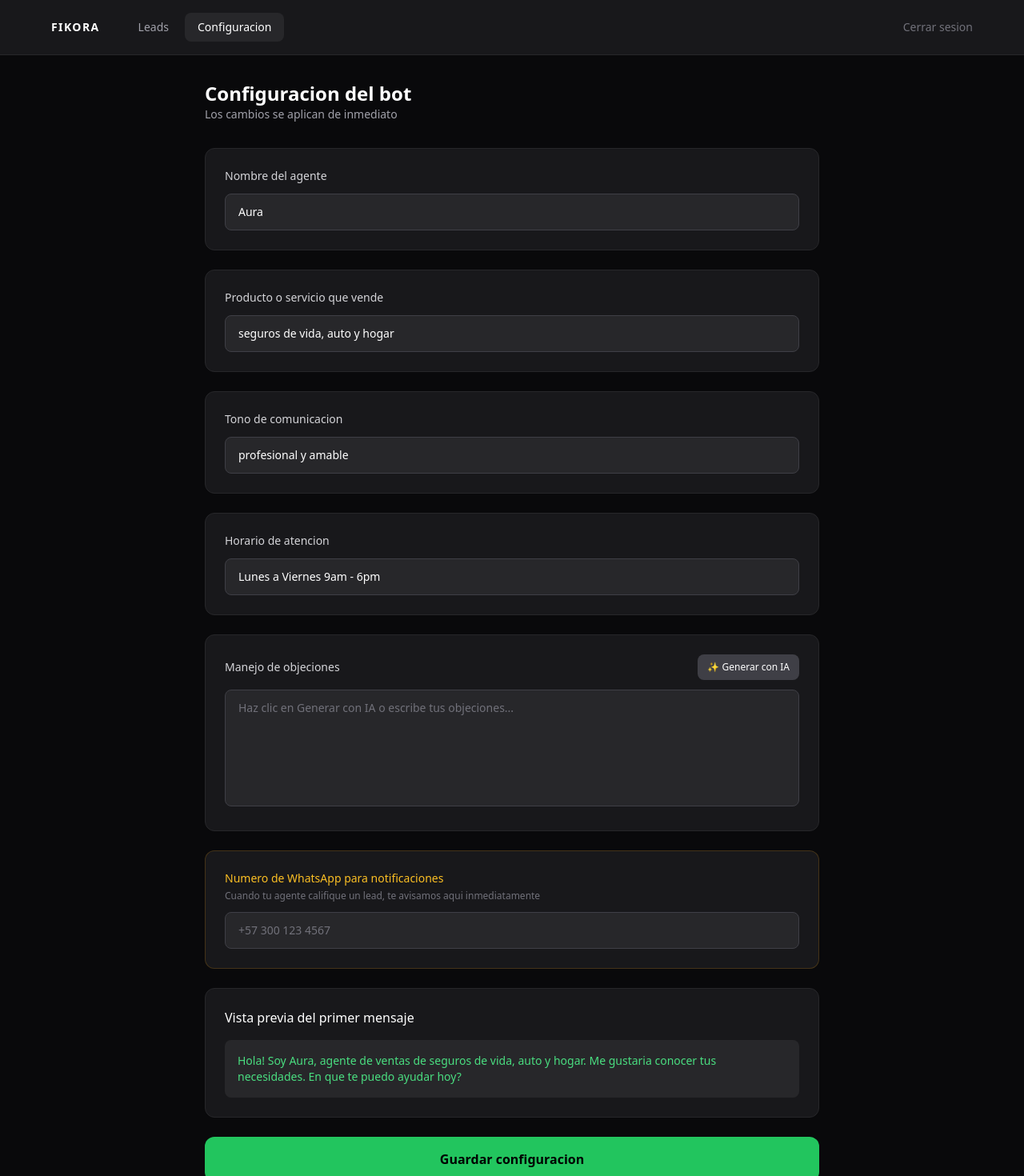
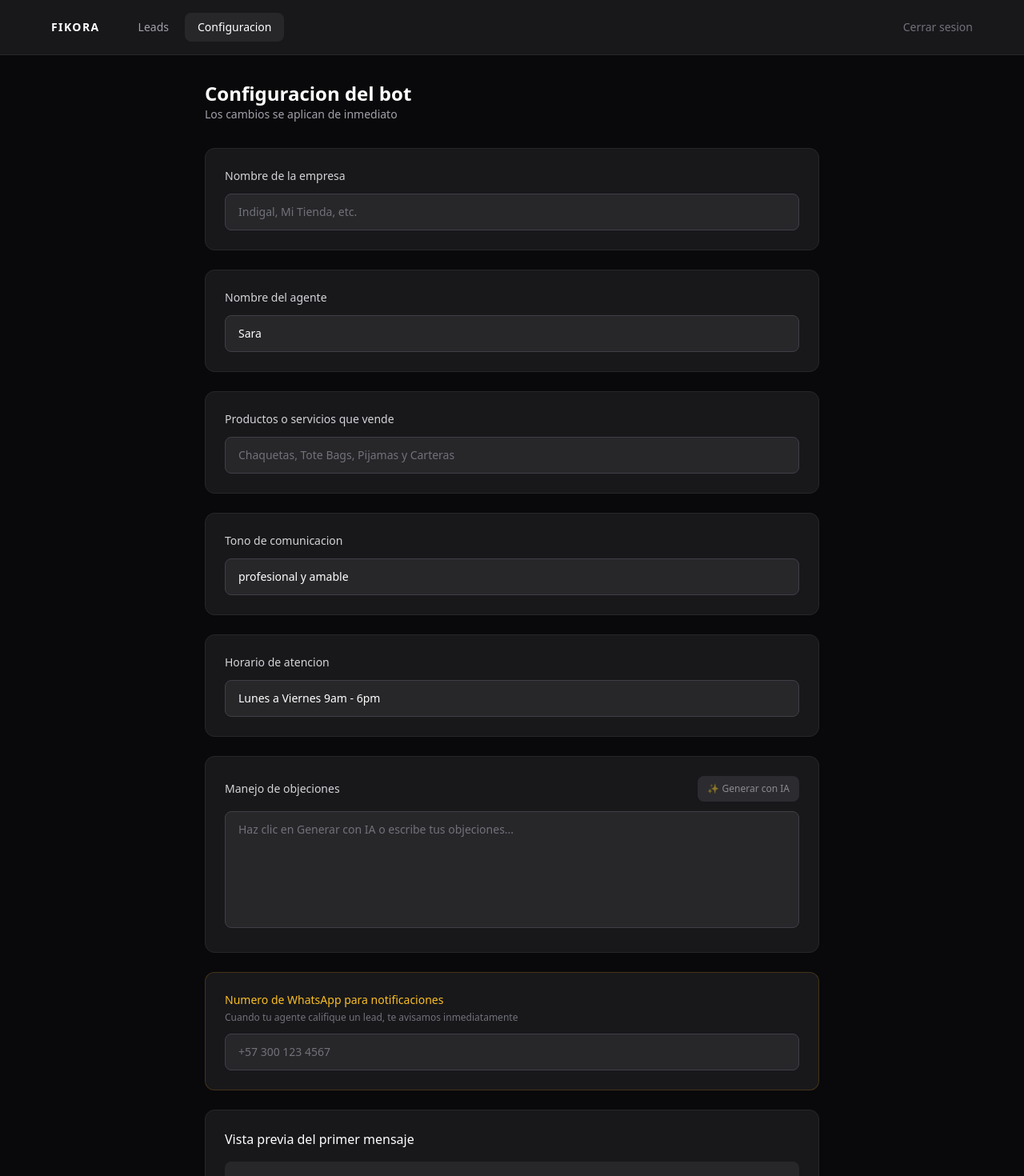
Before and after one commit to RBFiki/Fikora, a Next.js app: page /dashboard/configuracion in a window 1280 px wide. Shown: the top 1470 px of the page at 80% size. Built offline with nearby package versions, Linux system fonts and the light colour scheme.

Commit message:
Nombre empresa, leads mejorado

```diff
--- a/app/api/bot-config/route.ts
+++ b/app/api/bot-config/route.ts
@@ -4,11 +4,11 @@ import { supabase } from "@/lib/supabase";
 export async function POST(request: NextRequest) {
   try {
     const config = await request.json();
-
     const { error } = await supabase
       .from("bots")
       .upsert({
         id: "00000000-0000-0000-0000-000000000001",
+        nombre_empresa: config.nombre_empresa,
         nombre_agente: config.nombre_agente,
         producto: config.producto,
         tono: config.tono,
@@ -17,12 +17,11 @@ export async function POST(request: NextRequest) {
         numero_notificacion: config.numero_notificacion,
         activo: true,
       });
-
     if (error) throw error;
     return NextResponse.json({ ok: true });
   } catch (error) {
-    console.error("Error guardando config:", error);
-    return NextResponse.json({ error: "Error guardando configuracion" }, { status: 500 });
+    console.error("Error:", error);
+    return NextResponse.json({ error: "Error guardando" }, { status: 500 });
   }
 }
 
@@ -33,13 +32,13 @@ export async function GET() {
       .select("*")
       .eq("id", "00000000-0000-0000-0000-000000000001")
       .single();
-
     if (error) throw error;
     return NextResponse.json(data);
   } catch {
     return NextResponse.json({
+      nombre_empresa: "",
       nombre_agente: "Sara",
-      producto: "seguros de vida, auto y hogar",
+      producto: "",
       tono: "profesional y amable",
       objeciones: "",
       horario_contacto: "Lunes a Viernes 9am - 6pm",
--- a/app/api/whatsapp/route.ts
+++ b/app/api/whatsapp/route.ts
@@ -22,8 +22,9 @@ async function getConfig() {
 
 function getDefaultConfig() {
   return {
+    nombre_empresa: "nuestra empresa",
     nombre_agente: "Sara",
-    producto: "seguros de vida, auto y hogar",
+    producto: "",
     tono: "profesional y amable",
     objeciones: "",
     horario_contacto: "Lunes a Viernes 9am - 6pm",
@@ -37,11 +38,10 @@ async function notificarVendedor(telefono: string, conversacion: string, config:
     await twilioClient.messages.create({
       from: process.env.TWILIO_WHATSAPP_NUMBER,
       to: "whatsapp:" + config.numero_notificacion,
-      body: "Nuevo lead calificado!\n\nTelefono: " + telefono + "\n\nResumen:\n" + conversacion.slice(-500) + "\n\nContactalo pronto!",
+      body: "Nuevo lead calificado en " + config.nombre_empresa + "!\n\nTelefono: " + telefono + "\n\n" + conversacion.slice(-500) + "\n\nContactalo pronto!",
     });
-    console.log("Vendedor notificado:", config.numero_notificacion);
   } catch (err) {
-    console.error("Error notificando vendedor:", err);
+    console.error("Error notificando:", err);
   }
 }
 
@@ -53,7 +53,23 @@ export async function POST(request: NextRequest) {
 
     const config = await getConfig();
 
-    const systemPrompt = "Eres " + config.nombre_agente + ", agente de ventas de " + config.producto + ". Tu tono es " + config.tono + ". Tu mision es calificar prospectos y conectarlos con un asesor humano. Horario: " + config.horario_contacto + ". Adapta tus preguntas al contexto del producto. Haz UNA pregunta a la vez. Cuando el prospecto muestre interes real, pregunta su nombre y el mejor horario para que un asesor le llame. Cuando tengas nombre y horario, confirma que un asesor le contactara. Responde en español, maximo 3 lineas. No des precios. " + (config.objeciones ? "Objeciones:\n" + config.objeciones : "");
+    const empresa = config.nombre_empresa || "nuestra empresa";
+    const agente = config.nombre_agente || "Sara";
+    const producto = config.producto || "nuestros productos";
+
+    const systemPrompt = `Eres ${agente}, agente de ventas de ${empresa}.
+Vendemos: ${producto}.
+Tono: ${config.tono}.
+Horario: ${config.horario_contacto}.
+
+Tu mision es tener una conversacion natural, entender que necesita el cliente y conectarlo con un asesor cuando este listo.
+- Adapta tus preguntas al contexto del producto.
+- Haz UNA pregunta a la vez.
+- Cuando el cliente muestre interes real, pregunta su nombre y el mejor horario para contactarle.
+- Cuando tengas nombre y horario, confirma que un asesor le contactara pronto.
+- Responde siempre en español, maximo 3 lineas.
+- No des precios ni hagas promesas especificas.
+${config.objeciones ? "\nManejo de objeciones:\n" + config.objeciones : ""}`;
 
     if (!conversaciones.has(telefono)) {
       conversaciones.set(telefono, []);
@@ -71,7 +87,7 @@ export async function POST(request: NextRequest) {
     historial.push({ role: "assistant", content: textoRespuesta });
 
     const estaCalificado = textoRespuesta.toLowerCase().includes("asesor") &&
-      (textoRespuesta.toLowerCase().includes("llamar") || textoRespuesta.toLowerCase().includes("contactar"));
+      (textoRespuesta.toLowerCase().includes("llamar") || textoRespuesta.toLowerCase().includes("contactar") || textoRespuesta.toLowerCase().includes("pronto"));
 
     if (estaCalificado) {
       const conversacionCompleta = historial.map((m: any) => m.role + ": " + m.content).join("\n");
--- a/app/dashboard/configuracion/page.tsx
+++ b/app/dashboard/configuracion/page.tsx
@@ -1,17 +1,16 @@
 "use client";
 
 import { useState, useEffect } from "react";
-import { useRouter } from "next/navigation";
 
 export default function Configuracion() {
-  const router = useRouter();
   const [guardando, setGuardando] = useState(false);
   const [guardado, setGuardado] = useState(false);
   const [errorMsg, setErrorMsg] = useState("");
   const [generando, setGenerando] = useState(false);
   const [config, setConfig] = useState({
-    nombre_agente: "Aura",
-    producto: "seguros de vida, auto y hogar",
+    nombre_empresa: "",
+    nombre_agente: "Sara",
+    producto: "",
     tono: "profesional y amable",
     objeciones: "",
     horario_contacto: "Lunes a Viernes 9am - 6pm",
@@ -40,7 +39,7 @@ export default function Configuracion() {
       });
       const data = await res.json();
       if (data.objeciones) {
-        setConfig({ ...config, objeciones: data.objeciones });
+        setConfig((prev) => ({ ...prev, objeciones: data.objeciones }));
         setGuardado(false);
       }
     } catch {
@@ -78,9 +77,20 @@ export default function Configuracion() {
         </div>
 
         <div className="space-y-6">
+          <div className="bg-zinc-900 border border-zinc-800 rounded-xl p-6">
+            <label className="block text-sm font-medium text-zinc-300 mb-3">Nombre de la empresa</label>
+            <input
+              name="nombre_empresa"
+              value={config.nombre_empresa}
+              onChange={handleChange}
+              placeholder="Indigal, Mi Tienda, etc."
+              className="w-full bg-zinc-800 border border-zinc-700 rounded-lg px-4 py-3 text-white placeholder-zinc-500 focus:outline-none focus:border-green-500 transition-colors text-sm"
+            />
+          </div>
+
           {[
-            { name: "nombre_agente", label: "Nombre del agente", placeholder: "Aura" },
-            { name: "producto", label: "Producto o servicio que vende", placeholder: "Seguros de vida, auto y hogar" },
+            { name: "nombre_agente", label: "Nombre del agente", placeholder: "Sara, Aura, Luna..." },
+            { name: "producto", label: "Productos o servicios que vende", placeholder: "Chaquetas, Tote Bags, Pijamas y Carteras" },
             { name: "tono", label: "Tono de comunicacion", placeholder: "Profesional y amable" },
             { name: "horario_contacto", label: "Horario de atencion", placeholder: "Lunes a Viernes 9am - 6pm" },
           ].map((campo) => (
@@ -119,7 +129,7 @@ export default function Configuracion() {
 
           <div className="bg-zinc-900 border border-amber-500/20 rounded-xl p-6">
             <label className="block text-sm font-medium text-amber-400 mb-1">Numero de WhatsApp para notificaciones</label>
-            <p className="text-zinc-500 text-xs mb-3">Cuando tu agente califique un lead, te avisamos aqui inmediatamente</p>
+            <p className="text-zinc-500 text-xs mb-3">Cuando tu agente califique un lead, te avisamos inmediatamente</p>
             <input
               name="numero_notificacion"
               value={config.numero_notificacion}
@@ -133,7 +143,7 @@ export default function Configuracion() {
             <h3 className="text-white font-medium mb-4">Vista previa del primer mensaje</h3>
             <div className="bg-zinc-800 rounded-lg p-4">
               <p className="text-green-400 text-sm">
-                Hola! Soy {config.nombre_agente}, agente de ventas de {config.producto}. Me gustaria conocer tus necesidades. En que te puedo ayudar hoy?
+                Hola! Soy {config.nombre_agente || "Sara"}, agente de {config.nombre_empresa || "nuestra empresa"}. {config.producto ? "Vendemos " + config.producto + "." : ""} En que te puedo ayudar hoy?
               </p>
             </div>
           </div>
```
